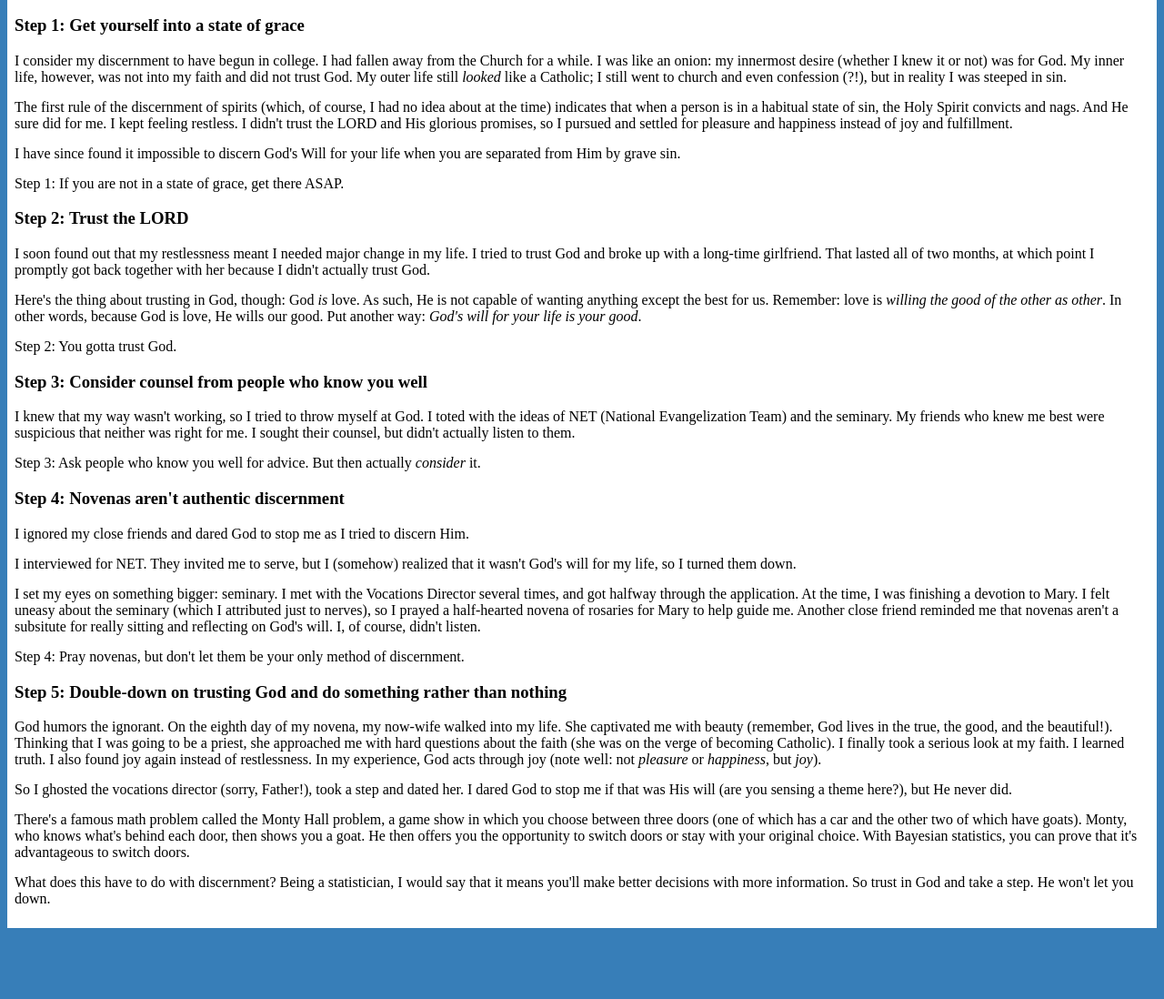
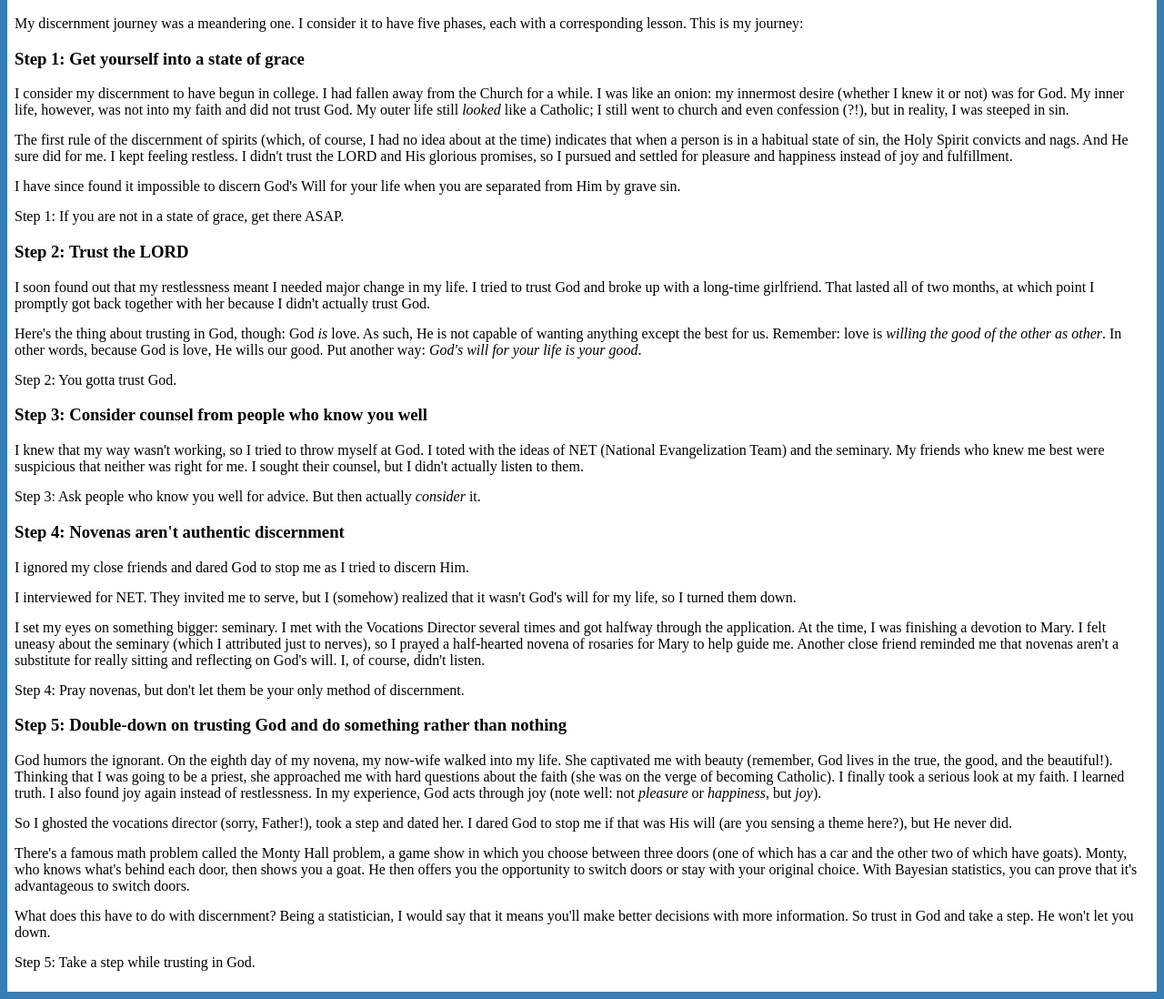
Before and after one commit to thebigez8/adulting, a plain HTML site: page docs/faith/discernment.html in a window 1280 px wide. Shown: the part 135-1233 px from the top of the page at 91% size. Before the commit the page ends 1163 px from the top, so only its background shows below. Drawn offline with Linux system fonts and the light colour scheme.

Commit message:
A few updates for discernment.html

```diff
--- a/docs/faith/discernment.html
+++ b/docs/faith/discernment.html
@@ -43,8 +43,9 @@
     </ul>
   </nav>
   <h2>Discerning God's Will for Your Life</h2>
+  <p>My discernment journey was a meandering one. I consider it to have five phases, each with a corresponding lesson. This is my journey:</p>
   <h3>Step 1: Get yourself into a state of grace</h3>
-  <p>I consider my discernment to have begun in college. I had fallen away from the Church for a while. I was like an onion: my innermost desire (whether I knew it or not) was for God. My inner life, however, was not into my faith and did not trust God. My outer life still <em>looked</em>  like a Catholic; I still went to church and even confession (?!), but in reality I was steeped in sin.</p>
+  <p>I consider my discernment to have begun in college. I had fallen away from the Church for a while. I was like an onion: my innermost desire (whether I knew it or not) was for God. My inner life, however, was not into my faith and did not trust God. My outer life still <em>looked</em>  like a Catholic; I still went to church and even confession (?!), but in reality, I was steeped in sin.</p>
   <p>The first rule of the discernment of spirits (which, of course, I had no idea about at the time) indicates that when a person is in a habitual state of sin, the Holy Spirit convicts and nags. And He sure did for me. I kept feeling restless. I didn't trust the LORD and His glorious promises, so I pursued and settled for pleasure and happiness instead of joy and fulfillment.</p>
   <p>I have since found it impossible to discern God's Will for your life when you are separated from Him by grave sin.</p>
   <p>Step 1: If you are not in a state of grace, get there ASAP.</p>
@@ -53,17 +54,18 @@
   <p>Here's the thing about trusting in God, though: God <em>is</em> love. As such, He is not capable of wanting anything except the best for us. Remember: love is <em>willing the good of the other as other</em>. In other words, because God is love, He wills our good. Put another way: <em>God's will for your life is your good</em>.</p>
   <p>Step 2: You gotta trust God.</p>
   <h3>Step 3: Consider counsel from people who know you well</h3>
-  <p>I knew that my way wasn't working, so I tried to throw myself at God. I toted with the ideas of NET (National Evangelization Team) and the seminary. My friends who knew me best were suspicious that neither was right for me. I sought their counsel, but didn't actually listen to them.</p>
+  <p>I knew that my way wasn't working, so I tried to throw myself at God. I toted with the ideas of NET (National Evangelization Team) and the seminary. My friends who knew me best were suspicious that neither was right for me. I sought their counsel, but I didn't actually listen to them.</p>
   <p>Step 3: Ask people who know you well for advice. But then actually <em>consider</em> it.</p>
   <h3>Step 4: Novenas aren't authentic discernment</h3>
   <p>I ignored my close friends and dared God to stop me as I tried to discern Him.</p>
   <p>I interviewed for NET. They invited me to serve, but I (somehow) realized that it wasn't God's will for my life, so I turned them down.</p>
-  <p>I set my eyes on something bigger: seminary. I met with the Vocations Director several times, and got halfway through the application. At the time, I was finishing a devotion to Mary. I felt uneasy about the seminary (which I attributed just to nerves), so I prayed a half-hearted novena of rosaries for Mary to help guide me. Another close friend reminded me that novenas aren't a subsitute for really sitting and reflecting on God's will. I, of course, didn't listen.</p>
+  <p>I set my eyes on something bigger: seminary. I met with the Vocations Director several times and got halfway through the application. At the time, I was finishing a devotion to Mary. I felt uneasy about the seminary (which I attributed just to nerves), so I prayed a half-hearted novena of rosaries for Mary to help guide me. Another close friend reminded me that novenas aren't a substitute for really sitting and reflecting on God's will. I, of course, didn't listen.</p>
   <p>Step 4: Pray novenas, but don't let them be your only method of discernment.</p>
   <h3>Step 5: Double-down on trusting God and do something rather than nothing</h3>
   <p>God humors the ignorant. On the eighth day of my novena, my now-wife walked into my life. She captivated me with beauty (remember, God lives in the true, the good, and the beautiful!). Thinking that I was going to be a priest, she approached me with hard questions about the faith (she was on the verge of becoming Catholic). I finally took a serious look at my faith. I learned truth. I also found joy again instead of restlessness. In my experience, God acts through joy (note well: not <em>pleasure</em> or <em>happiness</em>, but <em>joy</em>).</p>
   <p>So I ghosted the vocations director (sorry, Father!), took a step and dated her. I dared God to stop me if that was His will (are you sensing a theme here?), but He never did.</p>
   <p>There's a famous math problem called the Monty Hall problem, a game show in which you choose between three doors (one of which has a car and the other two of which have goats). Monty, who knows what's behind each door, then shows you a goat. He then offers you the opportunity to switch doors or stay with your original choice. With Bayesian statistics, you can prove that it's advantageous to switch doors.</p>
   <p>What does this have to do with discernment? Being a statistician, I would say that it means you'll make better decisions with more information. So trust in God and take a step. He won't let you down.</p>
+  <p>Step 5: Take a step while trusting in God.</p>
 </body>
 </html>
```
Also changed, not shown: 1 other file.
